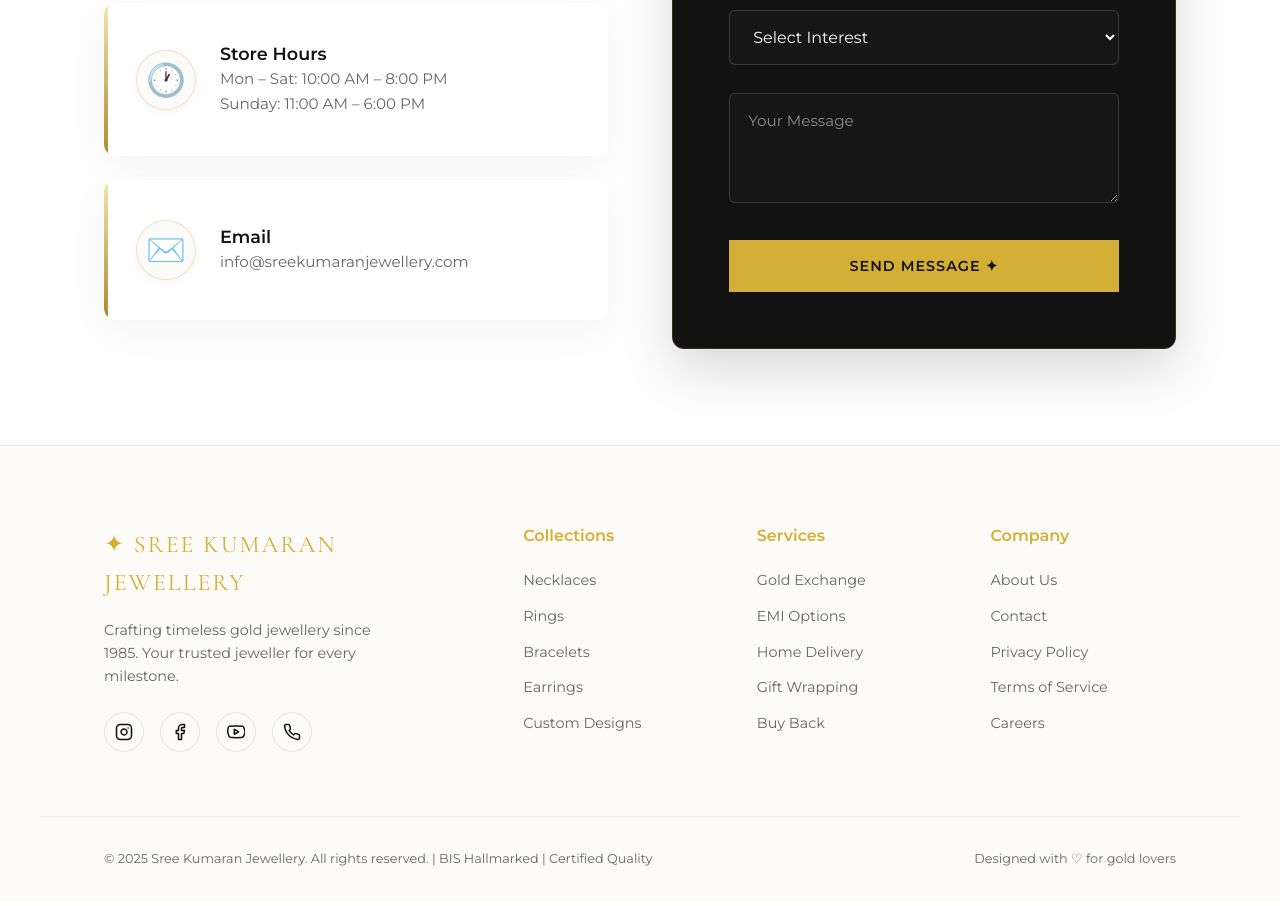
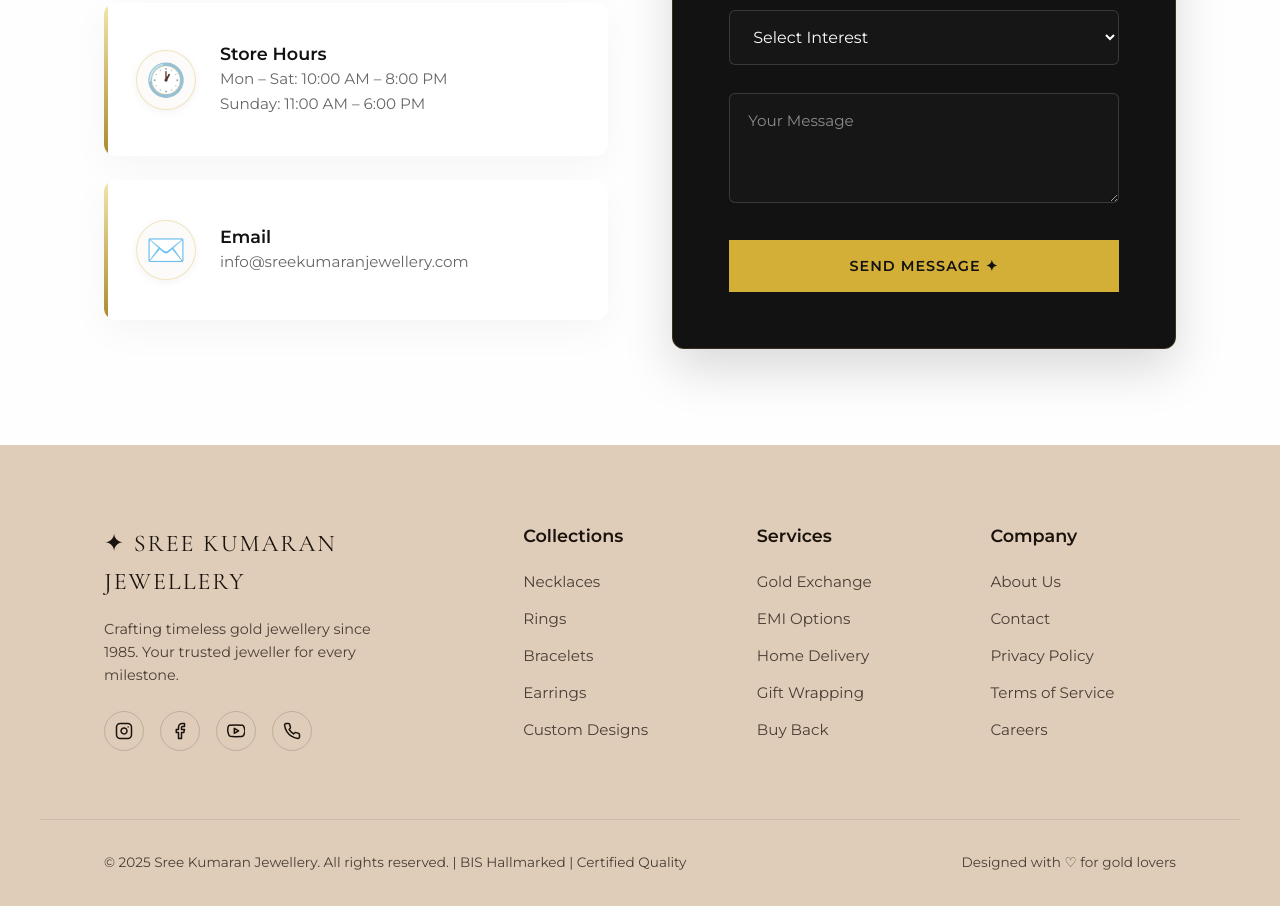
Before and after one commit to Rakesh2330/Kumaran-jwallerys, a plain HTML site: page index.html in a window 1280 px wide. Shown: the part 5684-6590 px from the top of the page. Drawn offline with nearby package versions, Linux system fonts and the light colour scheme.

Commit message:
Update footer theme to premium matte light brown

```diff
--- a/style.css
+++ b/style.css
@@ -1375,10 +1375,10 @@
 
 /* ── FOOTER ── */
 .footer {
-  background-color: #fdfbf7;
-  color: var(--color-text);
+  background-color: #dfcdb9;
+  color: #3a2e24;
   padding-top: 5rem;
-  border-top: 1px solid var(--color-gray);
+  border-top: none;
 }
 
 .footer-top {
@@ -1394,13 +1394,13 @@
 .footer-logo {
   font-family: var(--font-heading);
   font-size: 1.5rem;
-  color: var(--color-gold);
+  color: #1a120c;
   margin-bottom: 1rem;
   letter-spacing: 2px;
 }
 
 .footer-brand p {
-  color: var(--color-text-muted);
+  color: #4a3e35;
   font-size: 0.9rem;
   margin-bottom: 1.5rem;
   max-width: 300px;
@@ -1414,8 +1414,8 @@
 .social-link {
   width: 40px;
   height: 40px;
-  border: 1px solid rgba(0,0,0,0.1);
-  color: var(--color-dark);
+  border: 1px solid rgba(0,0,0,0.15);
+  color: #1a120c;
   display: flex;
   align-items: center;
   justify-content: center;
@@ -1433,16 +1433,16 @@
 
 .footer-links h5 {
   font-family: var(--font-body);
-  font-size: 1rem;
+  font-size: 1.1rem;
   font-weight: 600;
   margin-bottom: 1.5rem;
-  color: var(--color-gold);
+  color: #1a120c;
 }
 
 .footer-links a {
   display: block;
-  color: var(--color-text-muted);
-  font-size: 0.9rem;
+  color: #4a3e35;
+  font-size: 0.95rem;
   margin-bottom: 0.8rem;
   transition: var(--transition-fast);
 }
@@ -1455,9 +1455,9 @@
 .footer-bottom {
   text-align: center;
   padding: 2rem 5%;
-  border-top: 1px solid rgba(0,0,0,0.05);
-  font-size: 0.8rem;
-  color: var(--color-text-muted);
+  border-top: 1px solid rgba(0,0,0,0.08);
+  font-size: 0.85rem;
+  color: #4a3e35;
   display: flex;
   justify-content: space-between;
   align-items: center;
```
